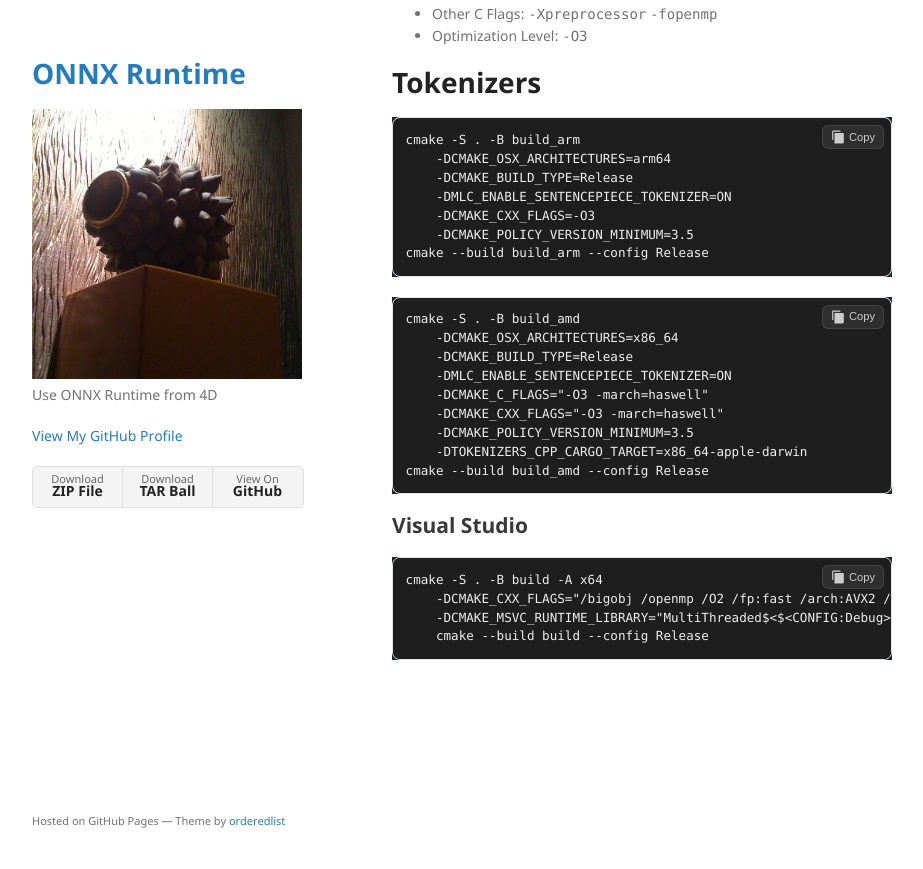
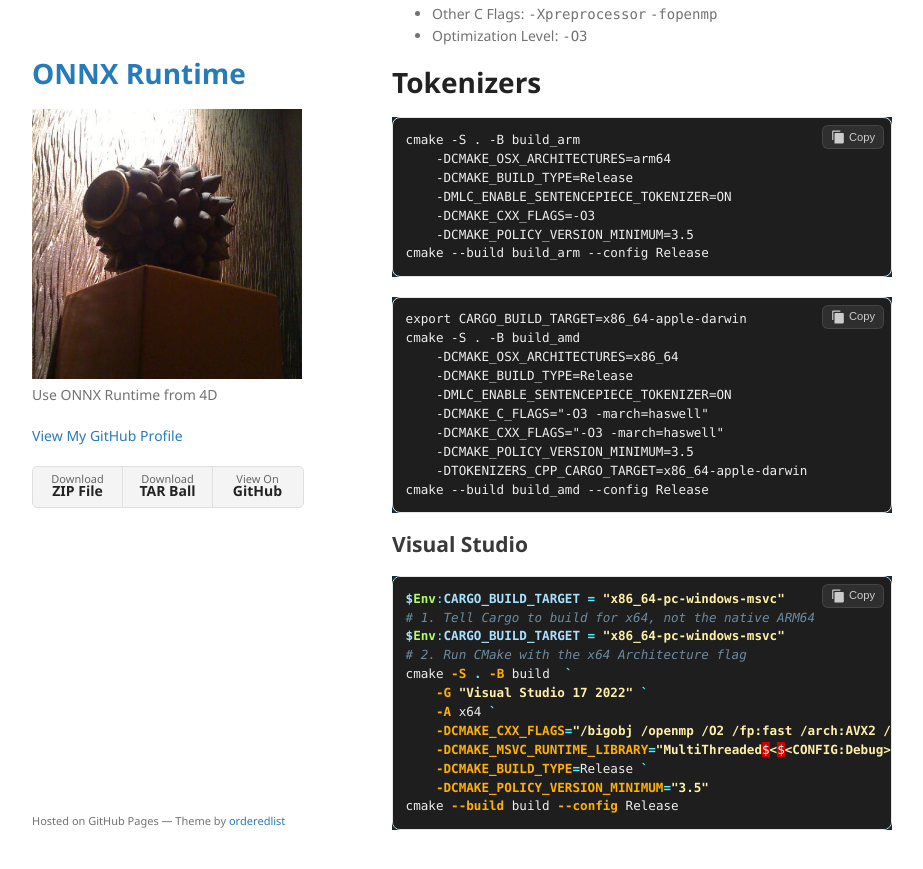
Before and after one commit to miyako/onnx-genai, a Jekyll site: the page built from eigen.md, in a window 1280 px wide and 900 px high, scrolled down 717 px. Shown: the top 869 px of the window, without its empty margins (178-1101 px from the left). Built offline with Jekyll 4.4.1, drawn with Linux system fonts in a browser that asks for light colours.

Commit message:
tokenizers

````diff
--- a/eigen.md
+++ b/eigen.md
@@ -53,6 +53,7 @@ cmake --build build_arm --config Release
 ```
 
 ```
+export CARGO_BUILD_TARGET=x86_64-apple-darwin
 cmake -S . -B build_amd
     -DCMAKE_OSX_ARCHITECTURES=x86_64
     -DCMAKE_BUILD_TYPE=Release
@@ -66,9 +67,17 @@ cmake --build build_amd --config Release
 
 ## Visual Studio
 
+```powershell
+$Env:CARGO_BUILD_TARGET = "x86_64-pc-windows-msvc"
+# 1. Tell Cargo to build for x64, not the native ARM64
+$Env:CARGO_BUILD_TARGET = "x86_64-pc-windows-msvc"
+# 2. Run CMake with the x64 Architecture flag
+cmake -S . -B build  `
+    -G "Visual Studio 17 2022" `
+    -A x64 `
+    -DCMAKE_CXX_FLAGS="/bigobj /openmp /O2 /fp:fast /arch:AVX2 /Ob2" `
+    -DCMAKE_MSVC_RUNTIME_LIBRARY="MultiThreaded$<$<CONFIG:Debug>:Debug>" `
+    -DCMAKE_BUILD_TYPE=Release `
+    -DCMAKE_POLICY_VERSION_MINIMUM="3.5"
+cmake --build build --config Release
 ```
-cmake -S . -B build -A x64
-    -DCMAKE_CXX_FLAGS="/bigobj /openmp /O2 /fp:fast /arch:AVX2 /Ob2"
-    -DCMAKE_MSVC_RUNTIME_LIBRARY="MultiThreaded$<$<CONFIG:Debug>:Debug>"
-    cmake --build build --config Release
- ```
````
Also changed, not shown: 5 other files.
